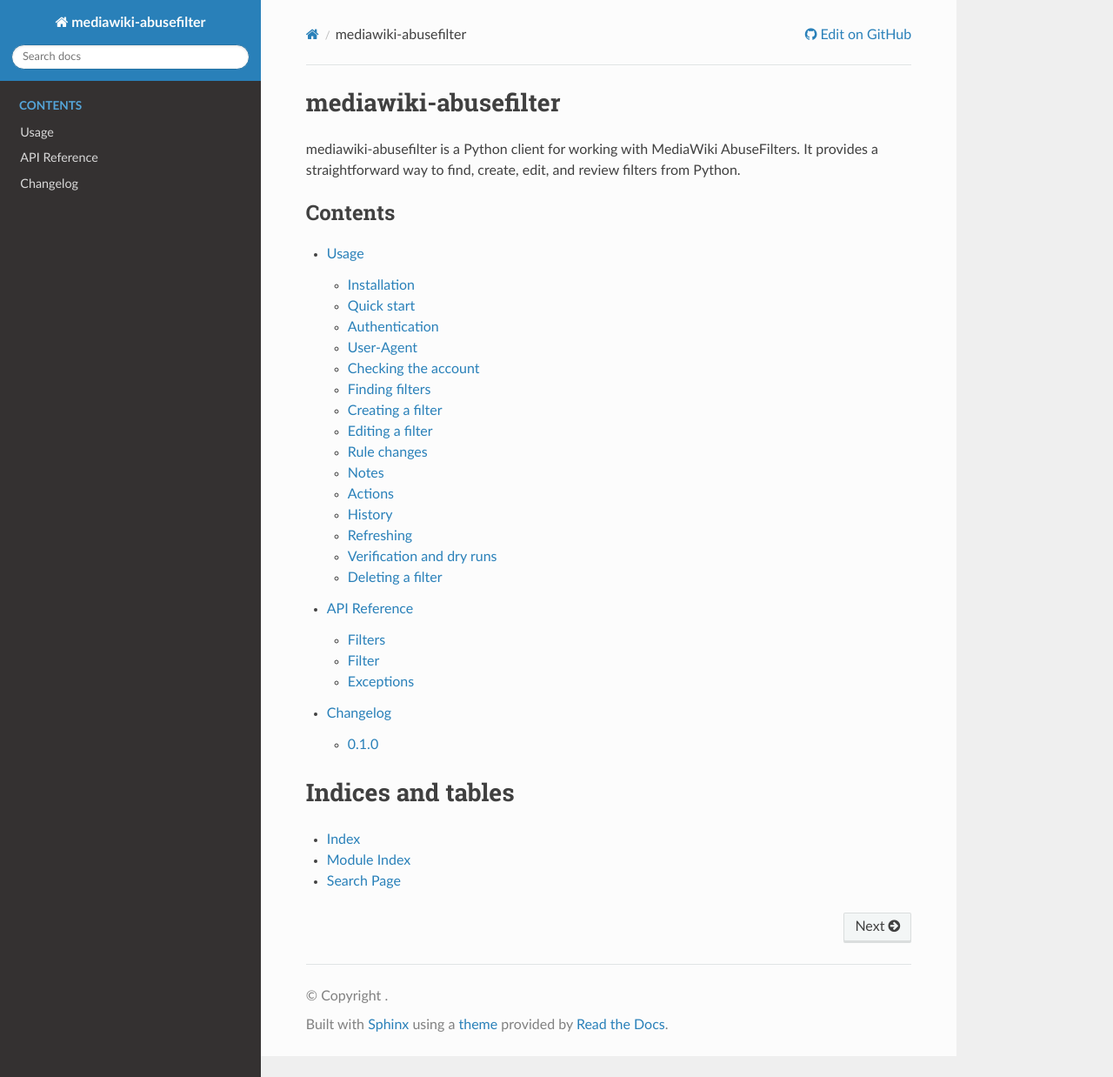
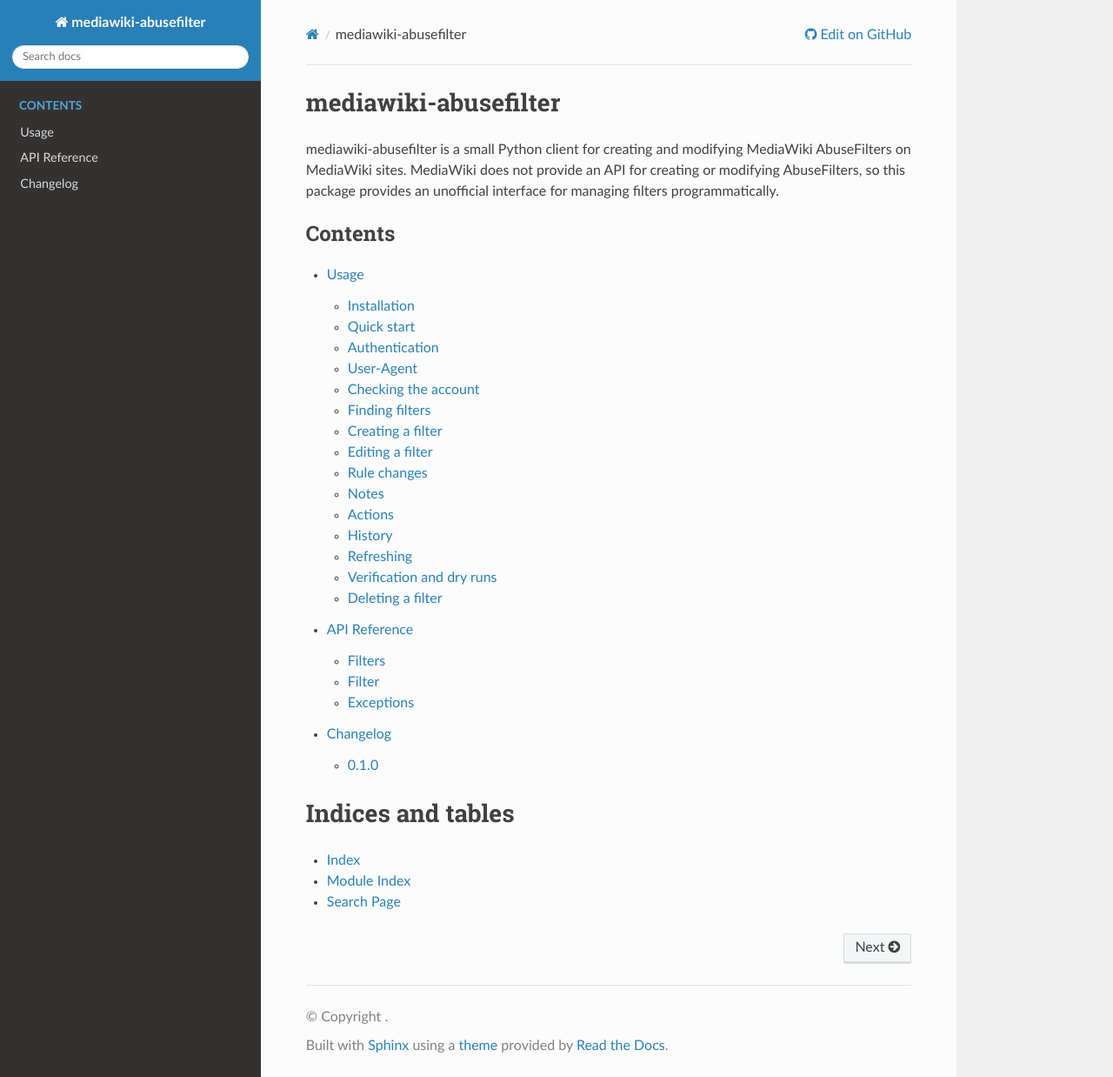
Before and after one commit to MadMaxWP/mediawiki-abusefilter, a Sphinx documentation site: the page built from docs/source/index.rst, in a window 1280 px wide and 1238 px high. Shown: the whole window at 87% size. Built offline with Sphinx 7.4.7 and the Read the Docs theme 3.1.0, drawn with Linux system fonts in a browser that asks for light colours.

Commit message:
Update index.rst

```diff
--- a/docs/source/index.rst
+++ b/docs/source/index.rst
@@ -1,7 +1,7 @@
 mediawiki-abusefilter
 =====================
 
-mediawiki-abusefilter is a Python client for working with MediaWiki AbuseFilters. It provides a straightforward way to find, create, edit, and review filters from Python.
+mediawiki-abusefilter is a small Python client for creating and modifying MediaWiki AbuseFilters on MediaWiki sites. MediaWiki does not provide an API for creating or modifying AbuseFilters, so this package provides an unofficial interface for managing filters programmatically.
 
 .. toctree::
    :maxdepth: 2
```
